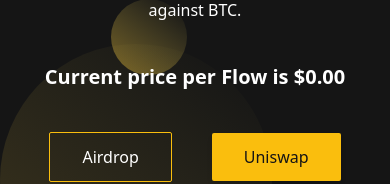
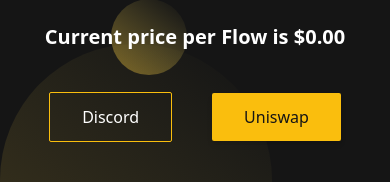
Before and after one commit to loogle18/flow-landing, a React (Create React App) app: page / in a window 390 px wide. Shown: the part 673-857 px from the top of the page. Built offline with nearby package versions, Linux system fonts and the light colour scheme; no server answers.

Commit message:
minor mobile css restyling

```diff
--- a/src/components/hero.tsx
+++ b/src/components/hero.tsx
@@ -11,25 +11,27 @@
   return (
     <section
       style={{ backgroundImage: `url(${Bubbles})` }}
-      className={`px-4 py-10 md:py-20  bg-local text-center md:text-left object-fill bg-secondary text-white flex`}>
+      className={`px-5 pb-10 md:py-20  bg-local text-center md:text-left object-fill bg-secondary text-white flex`}>
       <div className='container mx-auto flex'>
         <div className='flex-1'>
           <h1 className='text-2xl sm:text-4xl sm:text font-bold border-primary md:border-l-4 md:pl-4 mb-4'>
             The self-distributing store of value token with daily rewards.
           </h1>
           <p className='sm:text-lg font-light'>
-            FLOW features non-dilutive transactionless inflation, automatically increasing the balance of each holder daily without the need for a single transaction.
+            FLOW features non-dilutive transactionless inflation, automatically increasing the
+            balance of each holder daily without the need for a single transaction.
           </p>
-          <br/>
+          <br />
           <p className='sm:text-lg font-light'>
-            The protocol gradually decreases inflation over time and ends with a capped supply, making FLOW an ideal store of value and a hedge against BTC.
+            The protocol gradually decreases inflation over time and ends with a capped supply,
+            making FLOW an ideal store of value and a hedge against BTC.
           </p>
           <h3 className='text-lg my-10'>
             Current price per Flow is ${Number(flowprice).toFixed(2)}
           </h3>
           <div className='mt-10 space-x-10'>
-            <a href='https://t.me/flowprotocol' target='_blank' rel='noopener noreferrer'>
-              <SecondaryButton text='Airdrop' />
+            <a href='https://discord.gg/NtYXK8x' target='_blank' rel='noopener noreferrer'>
+              <SecondaryButton text='Discord' />
             </a>
             <a
               href='https://app.uniswap.org/#/swap?outputCurrency=0xC6e64729931f60D2c8Bc70A27D66D9E0c28D1BF9'
```
